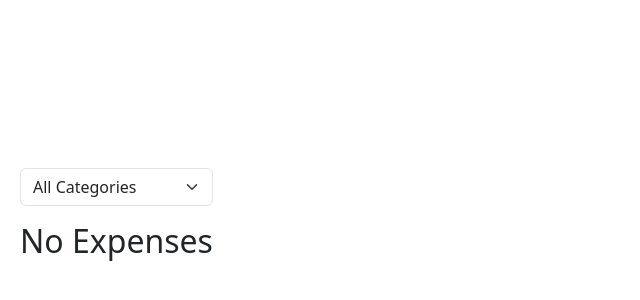
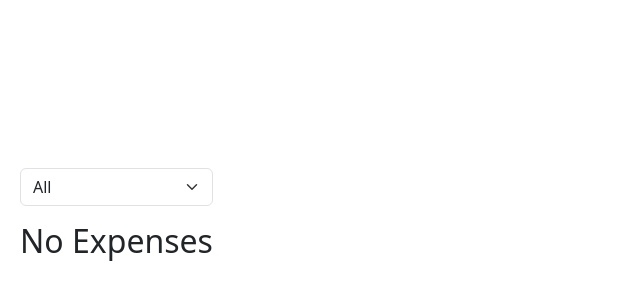
Before and after one commit to C0SMlC/React-18, a React (Vite) app: page / in a window 1280 px wide. Shown: the part 182-482 px from the top of the page, without its empty margins (0-640 px from the left). Built offline with nearby package versions, Linux system fonts and the light colour scheme.

Commit message:
Building Expense form

```diff
--- a/src/App.tsx
+++ b/src/App.tsx
@@ -108,6 +108,8 @@ import 'bootstrap/dist/js/bootstrap.min.js';
 import ExpenseList from './expense-tracker/ExpenseList';
 import ExpenseFilter from './expense-tracker/ExpenseFilter';
 
+export const Categories = ['All', 'Groceries', 'Utility', 'Entertainment'];
+
 const App = () => {
   const [cartItem, setCartitem] = useState([
     {
@@ -148,7 +150,9 @@ const App = () => {
     ? cartItem.filter((e) => e.category === selectedCategory)
     : cartItem;
 
-
+  if (selectedCategory === 'All') {
+    visibleItems = cartItem;
+  }
   return (
     <div>
       <div className="mb-3">
--- a/src/expense-tracker/ExpenseFilter.tsx
+++ b/src/expense-tracker/ExpenseFilter.tsx
@@ -1,4 +1,5 @@
 import React from 'react';
+import { Categories } from '../App';
 
 interface props {
   onSelectCategeory: (category: string) => void;
@@ -9,10 +10,9 @@ const ExpenseFilter = ({ onSelectCategeory }: props) => {
       className="form-select"
       onChange={(e) => onSelectCategeory(e.target.value)}
     >
-      <option>All Categories</option>
-      <option>Food</option>
-      <option>Travel</option>
-      <option>Entertainment</option>
+      {Categories.map((Element) => (
+        <option>{Element}</option>
+      ))}
     </select>
   );
 };
```
Also changed, not shown: src/expense-tracker/ExpenseForm.tsx (added, +26 -0 lines).
